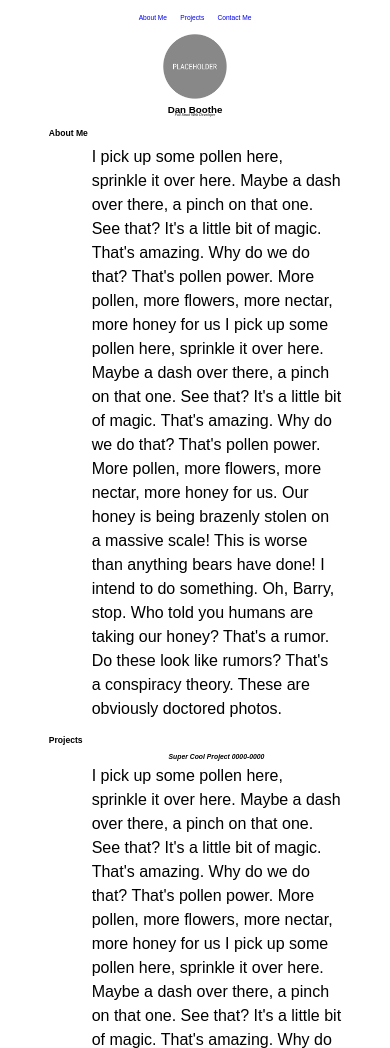
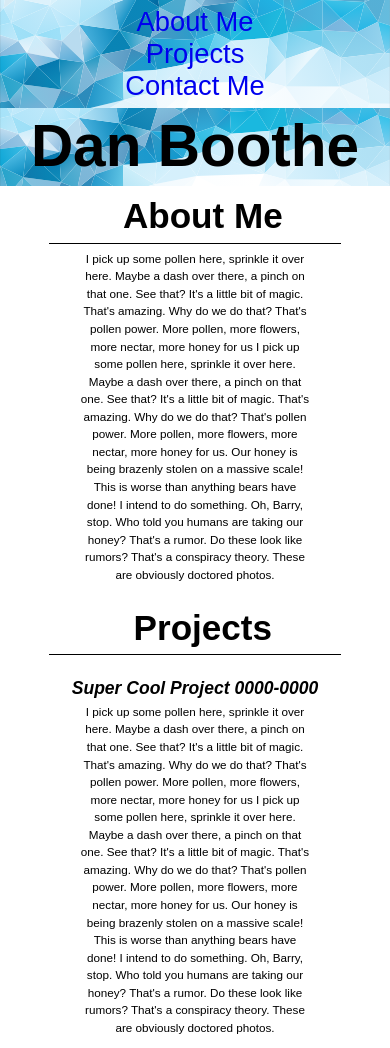
Before and after one commit to dboothe92/dboothe92.github.io, a plain HTML site: page index.html in a window 390 px wide. Shown: the top 1048 px of the page. Drawn offline with Linux system fonts and the light colour scheme.

Commit message:
media queries

```diff
--- a/assets/styles/styles.css
+++ b/assets/styles/styles.css
@@ -10,7 +10,10 @@ body {
 
 /*Navigation*/
 header {
-    background:#ffffff;
+    background-image: url(../images/hero.svg);
+    background-size: cover;
+    background-position: 80%;
+    background-attachment: fixed;
     display: flex;
     flex-wrap: wrap;
     justify-content: space-around;
@@ -31,7 +34,7 @@ header nav ul {
 }
 
 header nav ul li a {
-    font-size: 1.7vw;
+    font-size: 2vw;
     padding: 1.7vw;
 }
 
@@ -39,14 +42,24 @@ header a {
     text-decoration: none;
 }
 
+header nav ul li a:hover{
+    background: #b8dbef;
+    color: #000000;
+    border-radius: 1.1vw;
+}
+
 /*Hero*/
 .hero {
-    background-color: #ffffff;
+    background-image: url(../images/hero.svg);
+    background-size: cover;
+    background-position: 80%;
+    background-attachment: fixed;
     background-size: cover;
     background-position: 80%;
     background-attachment: fixed;
     height: 25vw;
     text-align: center;
+    padding-top: 1.5vw;
 }
 
 .me {
@@ -55,33 +68,36 @@ header a {
 }
 
 .me h1 {
+    padding-top: 1.1vw;
     font-size: 2.5vw;
 }
 
 .me p {
-    font-size: .9vw;
+    font-size: 1vw;
     font-style: italic;
 }
 
 .me img {
-    padding: 1.1vw 0;
+    box-shadow:0 1vw 5vw;
+    border-radius: 50%;
 }
 
 /*Layout for main section*/
 .main-layout {
     padding:  0 2.5vw 3.5vw 2.5vw;
     line-height: 1.5;
-    width: 80%;
     margin: 0 auto;
 }
 
 .main-layout h2 {
     font-size: 2.2vw;
-    padding-bottom: 1.2vw;
+    padding: 1.2vw 0 0 4vw;
+    border-bottom: .2vw solid #000000;
 }
 
-.main-layout p {
-    margin-left: 11vw;
+.main-layout p{
+    margin: 1.5vw auto 0 auto;
+    width: 80%;
 }
 
 /*projects Section*/
@@ -92,10 +108,9 @@ header a {
 }
 
 .projects h3 {
-    text-align: center;
     font-style: italic;
     font-size: 1.75vw;
-    margin-left: 11vw;
+    margin-top: 1.5vw;
 
 }
 
@@ -105,10 +120,6 @@ header a {
 
 .projects p {
    margin-top: .5vw;
-}
-
-.projects img {
-    width: 30%;
 }
 
 /*Contact Me*/
@@ -128,6 +139,20 @@ header a {
     border-radius: .33vw;
 }
 
+.contact input {
+    height: 2.5vw;
+}
+
+.contact input:focus, .contact textarea:focus {
+    background: #e2f2f9;
+    outline: none;
+}
+
+.contact textarea {
+    height: 10vw;
+}
+
+
 .contact input:not(:nth-child(6)){
     margin-bottom: 1.1vw;
 }
@@ -138,11 +163,16 @@ header a {
     padding: .75vw;
     font-weight: bold;
     font-size: 1vw;
+    border-radius: .5vw;
 }
 
 
 /*Footer*/
 .footer {
+    background-image: url(../images/hero.svg);
+    background-size: cover;
+    background-position: 80%;
+    background-attachment: fixed;
     padding: 1.5vw 4vw;
     display: flex;
     flex-wrap: wrap;
@@ -160,7 +190,74 @@ header a {
 }
 
 .footer a {
-
     font-size: 1.5vw;
     text-decoration: none;
 }
+
+/*Media Queries <768px*/
+@media screen and (max-width:768px){
+    header {
+        position: relative;
+    }
+
+    header nav ul li a{
+        font-size: 4vw;
+        margin-bottom: 0;
+    }
+    .me h1 {
+        font-size: 4vw;
+    }
+
+    .me p {
+        opacity: 0;
+    }
+
+    .main-layout {
+        text-align: center;
+    }
+
+    .main-layout h2 {
+        font-size: 4vw
+    }
+}
+
+/*Media Queries <575px*/
+@media screen and (max-width:575px){
+    header nav ul {
+        display: flex;
+        flex-direction: column;
+    }
+
+    header nav ul li a {
+        font-size: 7vw;
+    }
+
+    .hero {
+        height: 20vw;
+    }
+
+    .hero h1 {
+        font-size: 15vw;
+    }
+
+    .hero img {
+        display: none;
+    }
+
+    .main-layout {
+        width: 80%;
+    }
+
+    .main-layout h2 {
+        font-size: 9vw;
+    }
+
+    .main-layout p {
+        font-size: 3vw;
+    }
+
+    .projects h3 {
+        font-size: 4.5vw;
+        margin-top: 5vw;
+    }
+}
--- a/index.html
+++ b/index.html
@@ -47,7 +47,6 @@
     <!--Projects-->
     <section id="Projects" class="main-layout">
         <h2>Projects</h2>
-        <div>
         <div class="projects">
             <h3>Super Cool Project          0000-0000</h3>
             <p>
@@ -97,7 +96,6 @@
                 doctored photos.
             </p>
         </div>
-        </div>
     </section>
 
     <!--Contact Me-->
@@ -110,7 +108,7 @@
             <label for="email">Email:</label>
             <input type="email" placeholder="Your Email" name="email" id="email">
             <label for="message">Message:</label>
-            <textarea placeholder="Your Message Here" name="message" id="message" cols="30" rows="10"></textarea>
+            <textarea placeholder="Your Message Here" name="message" id="message" ></textarea>
             </br>
             <button type="submit">Let's Chat!</button>
         </form>
```
Also changed, not shown: assets/images/SLC.jpeg (deleted), assets/images/hero.svg (added), 1 other file. Lines whose indentation alone changed are shown as unchanged.
